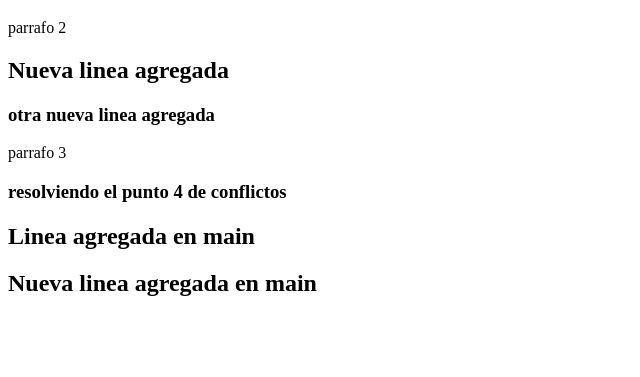
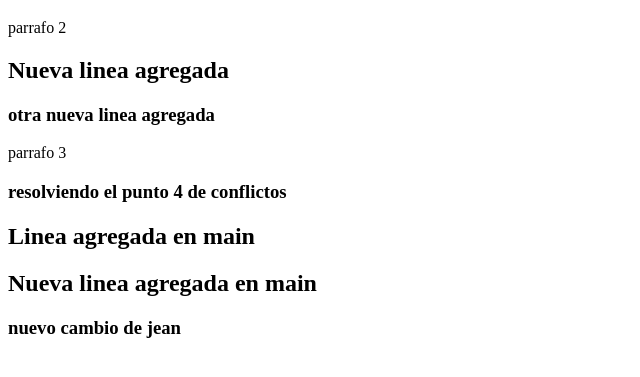
Before and after one commit to josekye2/Tallerengrupo, a plain HTML site: page index.html in a window 1280 px wide. Shown: the part 61-438 px from the top of the page, without its empty margins (0-640 px from the left). Drawn offline with Linux system fonts and the light colour scheme.

Commit message:
cambio de parte de jean hernandez

```diff
--- a/index.html
+++ b/index.html
@@ -19,4 +19,5 @@
     <h src="Archivonuevoendevelop.html" alt="El archivo nuevo">
     <h2>Linea agregada en main</h2>
     <h2>Nueva linea agregada en main</h2>
+    <h3>nuevo cambio de jean</h3>
 </html>
```
